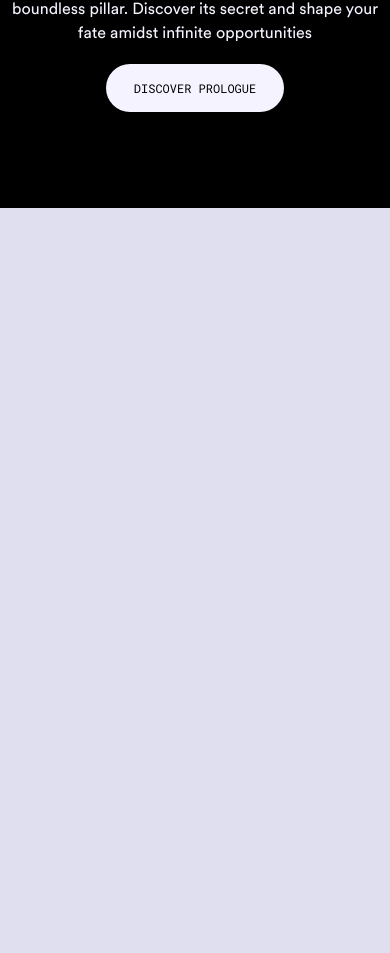
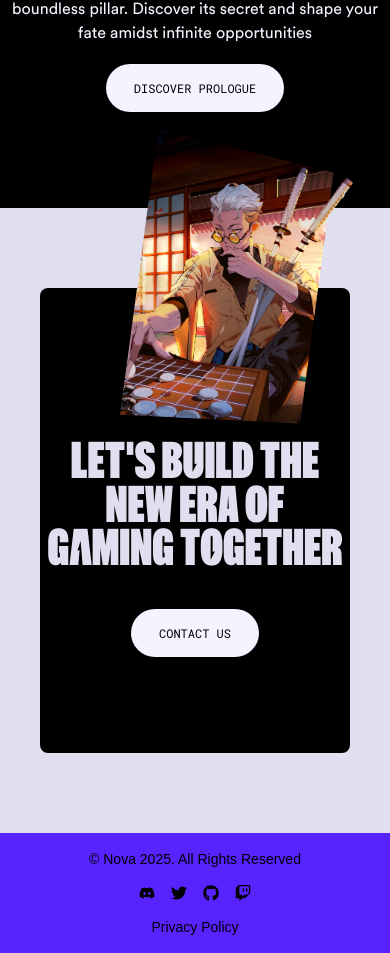
Before and after one commit to enkiga/Zentry-Mwitu, a React (Vite) app: page / in a window 390 px wide. Shown: the part 6033-6986 px from the top of the page. Before the commit the page ends 6241 px from the top, so only its background shows below. Built offline with nearby package versions, Linux system fonts and the light colour scheme.

Commit message:
Contact and Footer Section Complete

```diff
--- a/src/App.jsx
+++ b/src/App.jsx
@@ -3,6 +3,8 @@
 import Navbar from "./components/Navbar";
 import Features from "./components/Features";
 import Story from "./components/Story";
+import Contact from "./components/Contact";
+import Footer from "./components/Footer";
 
 const App = () => {
   return (
@@ -12,6 +14,8 @@
       <About />
       <Features />
       <Story />
+      <Contact />
+      <Footer />
     </main>
   );
 };
--- /dev/null
+++ b/src/components/Contact.jsx
@@ -0,0 +1,55 @@
+import React from "react";
+import Button from "./Button";
+
+const ImageClipBox = ({ src, clipClass }) => {
+  return (
+    <div className={clipClass}>
+      <img src={src} alt="" />
+    </div>
+  );
+};
+
+const Contact = () => {
+  return (
+    <div id="contact" className="my-20 min-h-96 w-screen px-10">
+      <div className="relative rounded-lg bg-black py-24 text-blue-50 sm:overflow-hidden">
+        <div className="absolute -left-20 top-0 hidden h-full w-72 overflow-hidden sm:block lg:left-20 lg:w-96">
+          <ImageClipBox
+            src="img/contact-1.webp"
+            clipClass="contact-clip-path-1"
+          />
+
+          <ImageClipBox
+            src="img/contact-2.webp"
+            clipClass="contact-clip-path-2 lg:translate-y-40 translate-y-60"
+          />
+        </div>
+
+        <div className="absolute -top-40 left-20 w-60 sm:top-1/2 md:left-auto md:right-10 lg:top-20 lg:w-80">
+          <ImageClipBox
+            src="img/swordman-partial.webp"
+            clipClass="absolute md:scale-125"
+          />
+
+          <ImageClipBox
+            src="img/swordman.webp"
+            clipClass="sword-man-clip-path md:scale-125"
+          />
+        </div>
+
+        <div className="flex flex-col items-center text-center">
+          <p className="font-general text-[10px] uppercase"> Join Zentry</p>
+
+          <p className="special-font mt-10 w-full font-zentry text-5xl leading-[0.9] md:text-[6rem]">
+            Let's b<b>u</b>ild the <br /> new era of <br /> g<b>a</b>ming t
+            <b>o</b>gether
+          </p>
+
+          <Button title="contact us" containerClass="mt-10 cursor-pointer" />
+        </div>
+      </div>
+    </div>
+  );
+};
+
+export default Contact;
--- /dev/null
+++ b/src/components/Footer.jsx
@@ -0,0 +1,47 @@
+import React from "react";
+import { FaDiscord, FaTwitter, FaGithub, FaTwitch } from "react-icons/fa";
+
+const links = [
+  { href: "https://discord.com", icon: <FaDiscord /> },
+  { href: "https://twitter.com", icon: <FaTwitter /> },
+  { href: "https://github.com", icon: <FaGithub /> },
+  { href: "https://twitch.com", icon: <FaTwitch /> },
+];
+
+const Footer = () => {
+  // get current year
+  const currentYear = new Date().getFullYear();
+
+  return (
+    <footer className="w-screen bg-violet-300 py-4 text-black">
+      <div className="container mx-auto flex flex-col items-center justify-between gap-4 px-4 md:flex-row">
+        <p className="text-center text-sm md:text-left">
+          &copy; Nova {currentYear}. All Rights Reserved
+        </p>
+
+        <div className="flex justify-center gap-4 md:justify-start">
+          {links.map((link, index) => (
+            <a
+              key={index}
+              href={link.href}
+              target="_blank"
+              rel="noopener noreferrer"
+              className="text-black transition-colors duration-500 ease-in-out hover:text-white"
+            >
+              {link.icon}
+            </a>
+          ))}
+        </div>
+
+        <a
+          href="#privacy-policy"
+          className="text-center text-sm hover:underline md:text-right"
+        >
+          Privacy Policy
+        </a>
+      </div>
+    </footer>
+  );
+};
+
+export default Footer;
```
